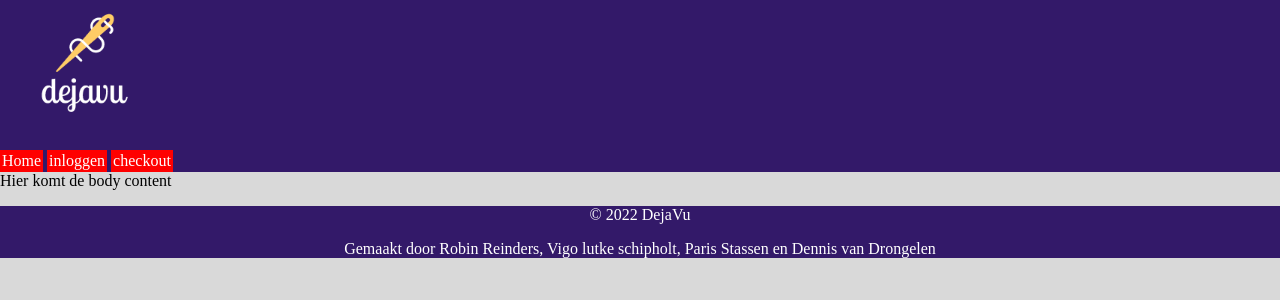
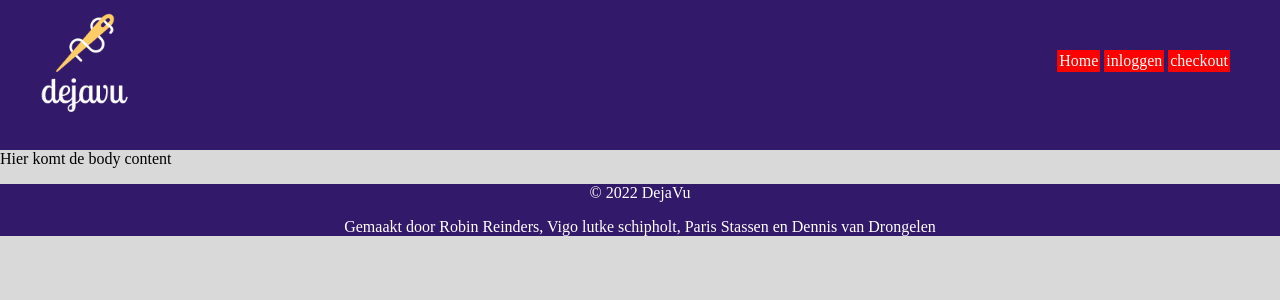
Before and after one commit to Parisxx/ungoals, a PHP site: page / in a window 1280 px wide. Shown: the top 300 px of the page. Run offline with PHP 8.4, Linux system fonts and the light colour scheme.

Commit message:
buttonV2

```diff
--- a/styles.css
+++ b/styles.css
@@ -26,8 +26,8 @@ body {
 
 .button_header {
     margin-right: 50px;
-
-
+float: right ;
+margin-top: 50px;
 }
 
 /* HEADER END */
```
